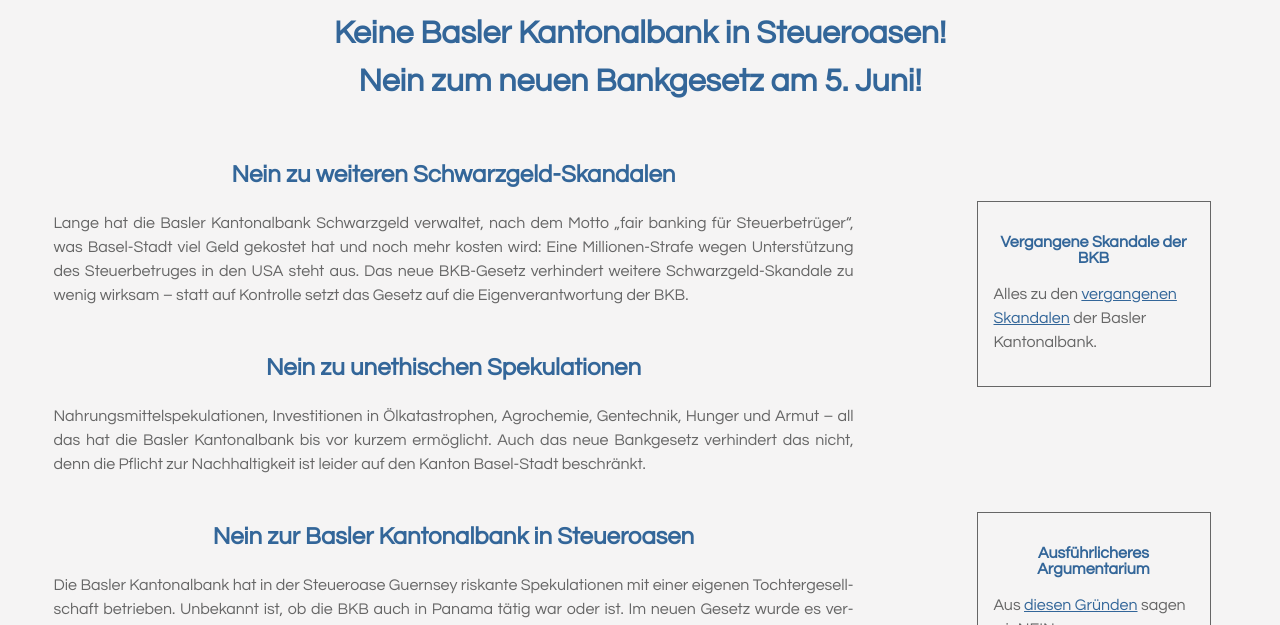
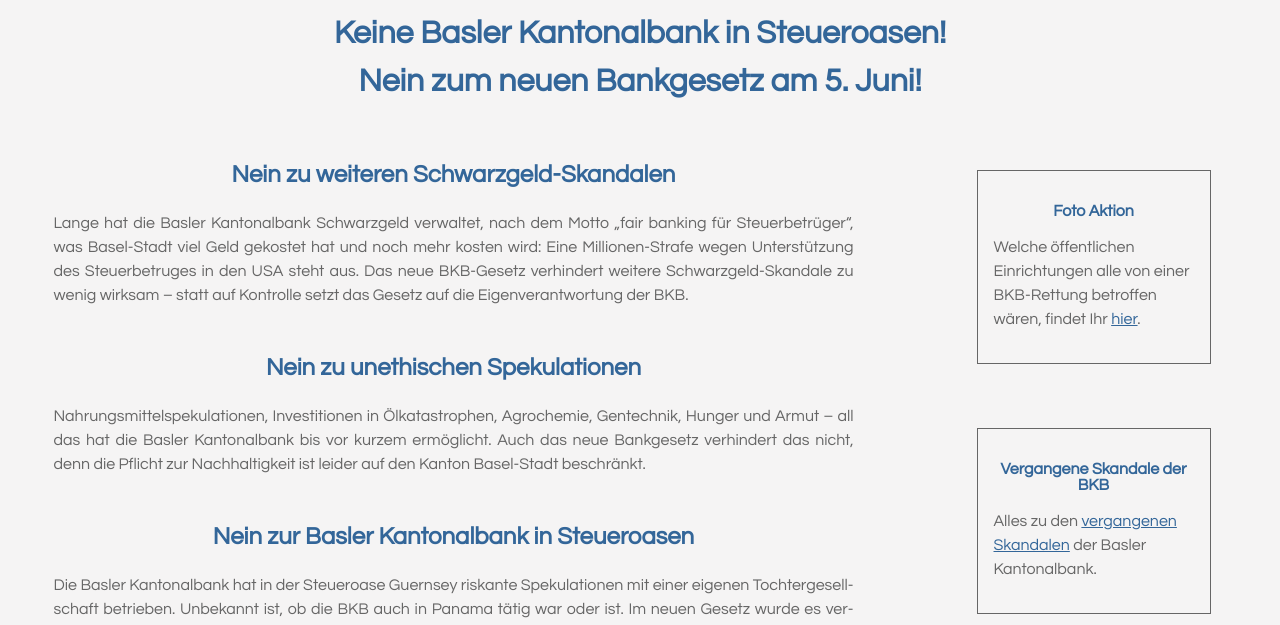
Before and after one commit to PiratenparteiBeiderBasel/bkb-skandal.ch, a plain HTML site: page index.html in a window 1280 px wide. Shown: the part 327-952 px from the top of the page. Drawn offline with Linux system fonts and the light colour scheme.

Commit message:
Neuer Sidebar Inhalt mit Link zur Foto-Aktion.

```diff
--- a/index.html
+++ b/index.html
@@ -46,6 +46,10 @@
 			</article>
 			<aside class="flex">
 				<section>
+					<h3>Foto Aktion</h3>
+					<p>Welche öffentlichen Einrichtungen alle von einer BKB-Rettung betroffen wären, findet Ihr <a href="https://bkb-skandal.ch/2">hier</a>.</p>
+				</section>
+				<section>
 					<h3>Vergangene Skandale der BKB</h3>
 					<p>Alles zu den <a href="https://www.occupybasel.ch/category/allgemein/inhalte/basler-kantonalbank">vergangenen Skandalen</a> der Basler Kantonalbank.</p>
 				</section>
```
